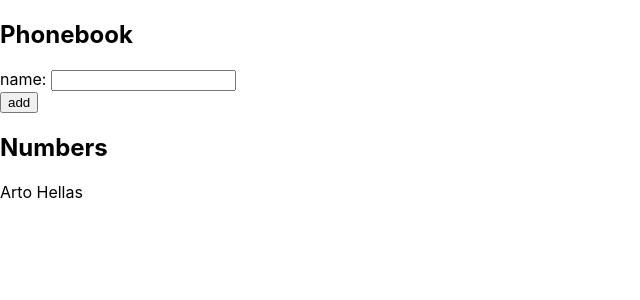
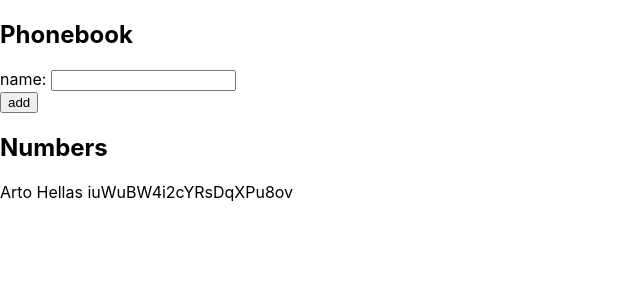
Before and after one commit to GermanHesles/fullstackopen, a React (Create React App) app in the folder part2/phonebook/: page / in a window 1280 px wide. Shown: the top 300 px of the page, without its empty margins (0-640 px from the left). Built offline with nearby package versions, Linux system fonts and the light colour scheme.

Commit message:
Add alert
Co-authored-by: Luis Hdez <luis.munoz.hdez@gmail.com>

```diff
--- a/part2/phonebook/package.json
+++ b/part2/phonebook/package.json
@@ -6,6 +6,7 @@
     "@testing-library/jest-dom": "^5.14.1",
     "@testing-library/react": "^11.2.7",
     "@testing-library/user-event": "^12.8.3",
+    "nanoid": "^3.1.23",
     "react": "^17.0.2",
     "react-dom": "^17.0.2",
     "react-scripts": "4.0.3",
--- a/part2/phonebook/src/App.js
+++ b/part2/phonebook/src/App.js
@@ -1,8 +1,12 @@
 import React, { useState } from 'react'
+import { nanoid } from 'nanoid'
 
 const App = () => {
   const [ persons, setPersons ] = useState([
-    { name: 'Arto Hellas' }
+    {
+      name: 'Arto Hellas',
+      id: nanoid()
+    }
   ]);
   const [ newName, setNewName ] = useState('');
 
@@ -12,11 +16,18 @@ const App = () => {
 
   const handleSubmit = (event) => {
     event.preventDefault()
-    console.log('crear persona');
+    if (persons.some((person) => {
+      return person.name === newName
+    })) {
+      alert(`${newName} is already added to phonebook`);
+
+      return;
+    }
+
     const personsToAddToState = {
-      name: newName
+      name: newName,
+      id: nanoid(),
     };
-    console.log(personsToAddToState);
 
     setPersons(persons.concat(personsToAddToState));
     setNewName('');
@@ -35,8 +46,8 @@ const App = () => {
       </form>
       <h2>Numbers</h2>
       <div>
-        {persons.map((person, index) => {
-            return <p key={index}>{person.name}</p>
+        {persons.map((person,) => {
+            return <p key={person.id}>{person.name} {person.id} </p>
           })
         }
       </div>
```
